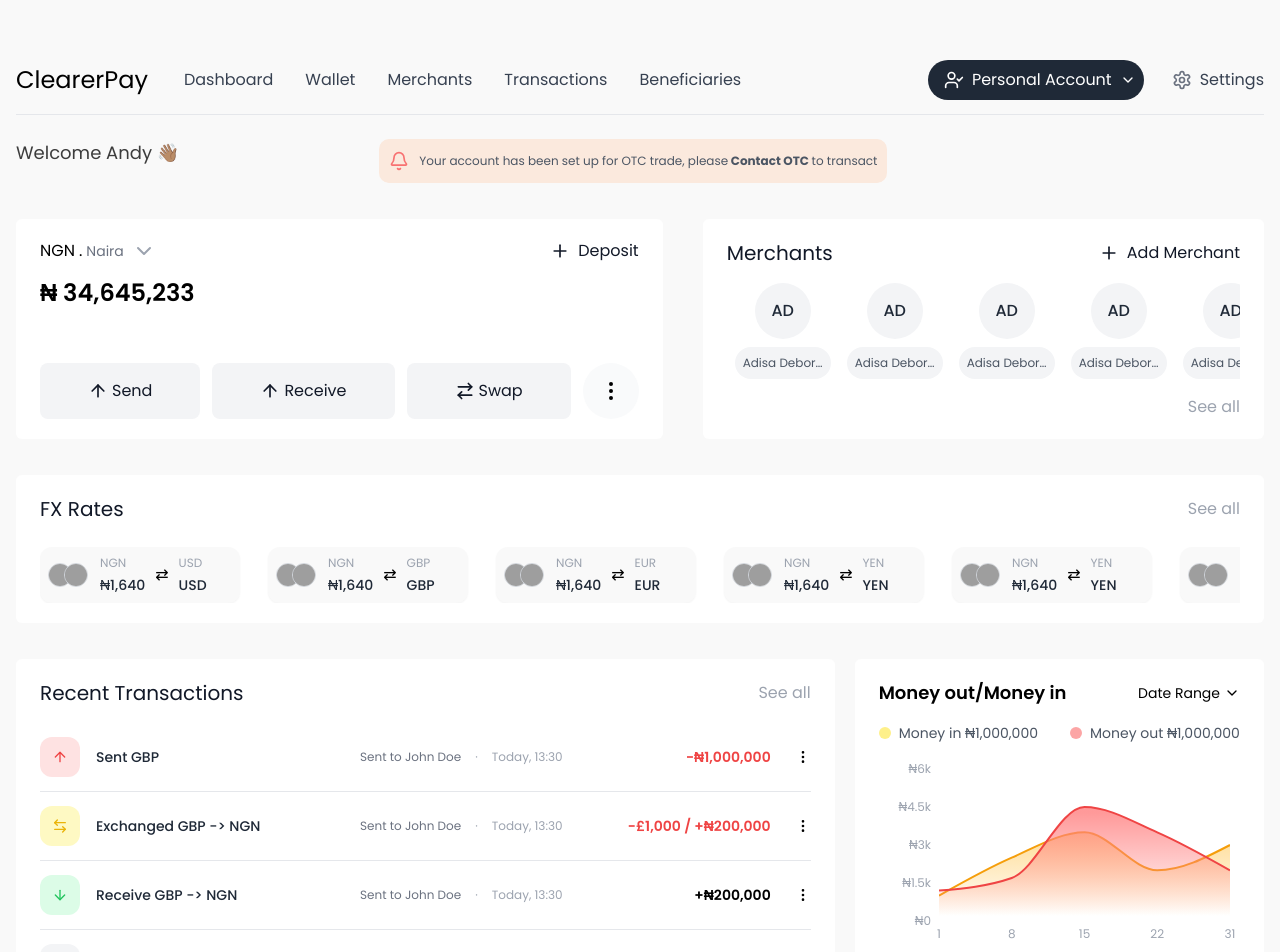
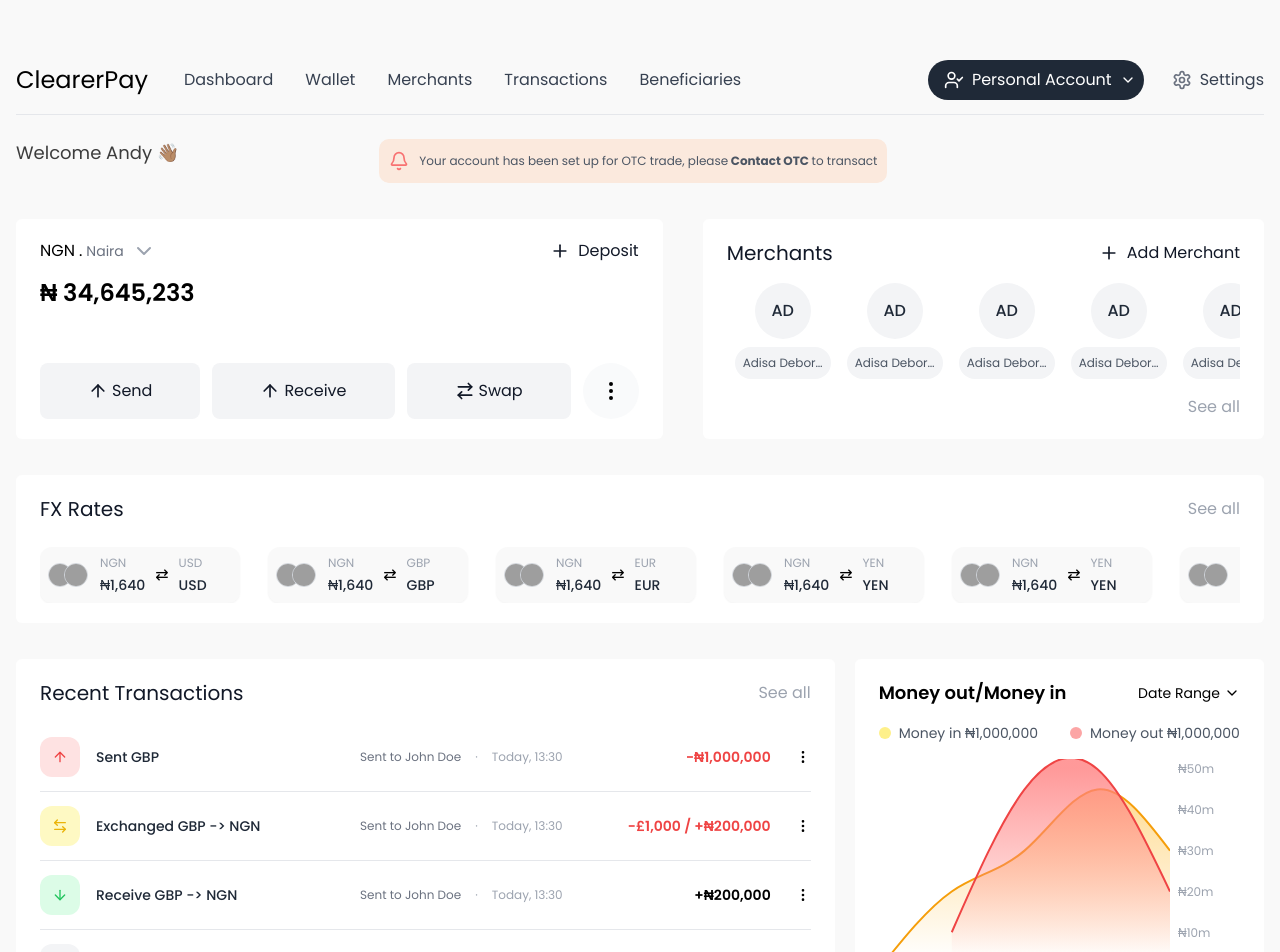
Before and after one commit to Oluwaniphise/clearer-pay-assessment, a React (Vite) app: page / in a window 1280 px wide. Shown: the top 952 px of the page. Built offline with nearby package versions, Linux system fonts and the light colour scheme; grey boxes are pictures that could not be loaded.

Commit message:
feat: added transaction and money flow

```diff
--- a/src/components/MoneyCharts.jsx
+++ b/src/components/MoneyCharts.jsx
@@ -9,23 +9,23 @@ import {
 } from 'recharts';
 
 export const MoneyFlowChart = () => {
-  // Sample data - you'd replace this with your actual data
     const data = [
-    { day: 1, moneyIn: 100000, moneyOut: 120000 },
-    { day: 8, moneyIn: 250000, moneyOut: 170000 },
-    { day: 15, moneyIn: 350000, moneyOut: 450000 },
-    { day: 22, moneyIn: 200000, moneyOut: 350000 },
-    { day: 31, moneyIn: 300000, moneyOut: 200000 },
+        { day: 1, moneyIn: 1000000, moneyOut: null },
+        { day: 8, moneyIn: 20000000, moneyOut: 10000000 },
+        { day: 15, moneyIn: 30000000, moneyOut: 45000000 },
+        { day: 22, moneyIn: 45000000, moneyOut: 50000000 },
+        { day: 31, moneyIn: 30000000, moneyOut: 20000000 },
     ];
 
     const formatAmount = (value) => {
         if (value >= 1000000) return `₦${value / 1000000}m`;
-    if (value >= 100000) return `₦${value / 100000}k`;
+        if (value >= 1000) return `₦${value / 1000}k`;
         return `₦${value}`;
     };
 
+
     return (
-    <div className="h-48 w-full">
+        <div className="h-[240px] w-full ">
             <ResponsiveContainer width="100%" height="100%">
                 <AreaChart
                     data={data}
@@ -46,14 +46,25 @@ export const MoneyFlowChart = () => {
                         axisLine={false}
                         tickLine={false}
                         tick={{ fontSize: 12, fill: '#9CA3AF' }}
+                        domain={[1, 31]}
+                        ticks={[1, 8, 15, 22, 31]}
                     />
+
                     <YAxis
+                        orientation="right"
+                        domain={[1000000, 50000000]}
+                        ticks={[1000000, 10000000, 20000000, 30000000, 40000000, 50000000]}
+                        interval="preserveStartEnd"
                         tickFormatter={formatAmount}
                         axisLine={false}
                         tickLine={false}
                         tick={{ fontSize: 12, fill: '#9CA3AF' }}
                         width={60}
                     />
+
+
+
+
                     <Tooltip
                         formatter={(value) => [`${formatAmount(value)}`, '']}
                         contentStyle={{
@@ -62,8 +73,9 @@ export const MoneyFlowChart = () => {
                             boxShadow: '0 2px 10px rgba(0,0,0,0.1)'
                         }}
                     />
+
                     <Area
-            type="monotone"
+                        type="natural"
                         dataKey="moneyIn"
                         stroke="#F59E0B"
                         fillOpacity={1}
@@ -71,7 +83,7 @@ export const MoneyFlowChart = () => {
                         strokeWidth={2}
                     />
                     <Area
-            type="monotone"
+                        type="natural"
                         dataKey="moneyOut"
                         stroke="#EF4444"
                         fillOpacity={1}
--- a/src/pages/DashboardLayout.jsx
+++ b/src/pages/DashboardLayout.jsx
@@ -4,7 +4,7 @@ import { Deposit } from '../components/Deposit'
 import { Merchants } from '../components/Merchants'
 import { FxRates } from '../components/FxRates'
 import { Transactions } from '../components/Transactions'
-import { MoneyFlow } from '../components/MoneyFlow'
+import { MoneyFlow } from '../components/MoneyFlowChart'
 
 export const Dashboard = () => {
   return (
```
Also changed, not shown: src/components/MoneyFlowChart.jsx (renamed from src/components/MoneyFlow.jsx). Lines whose indentation alone changed are shown as unchanged.
